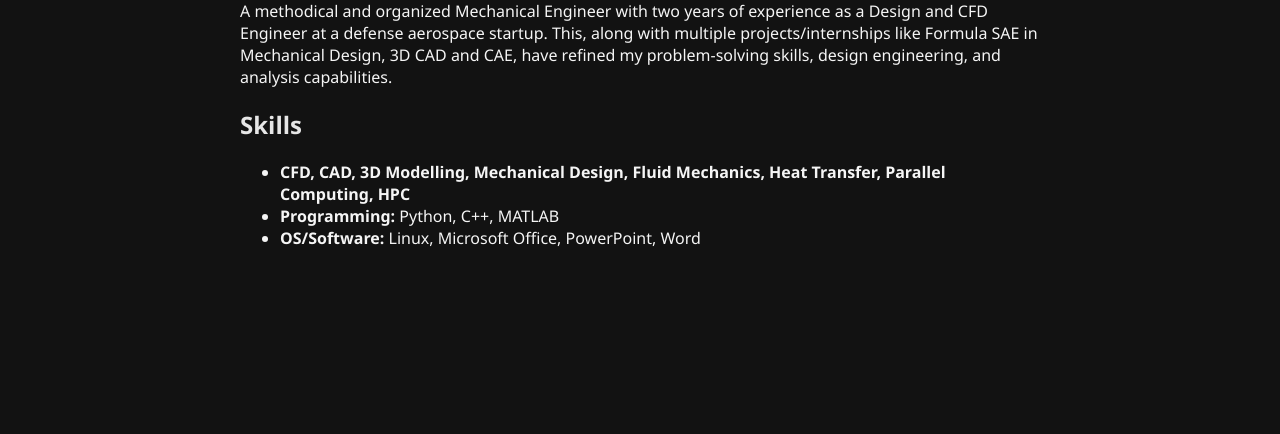
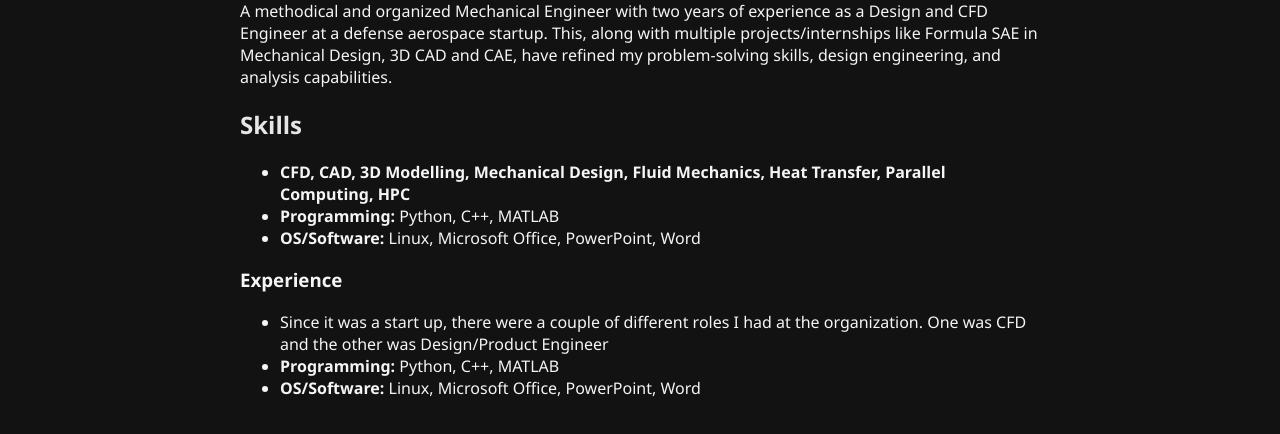
Before and after one commit to ritikg99/ritikg99.github.io, a plain HTML site: page index.html in a window 1280 px wide. Shown: the part 204-638 px from the top of the page. Drawn offline with Linux system fonts and the light colour scheme.

Commit message:
Starting to add Exp

```diff
--- a/index.html
+++ b/index.html
@@ -28,6 +28,13 @@
       <li><strong>Programming:</strong> Python, C++, MATLAB</li>
       <li><strong>OS/Software:</strong> Linux, Microsoft Office, PowerPoint, Word</li>
     </ul>
+
+    <h3>Experience</h3>
+    <ul>
+      <li>Since it was a start up, there were a couple of different roles I had at the organization. One was CFD and the other was Design/Product Engineer</li>
+      <li><strong>Programming:</strong> Python, C++, MATLAB</li>
+      <li><strong>OS/Software:</strong> Linux, Microsoft Office, PowerPoint, Word</li>
+    </ul>
   </main>
 </body>
 </html>
```
